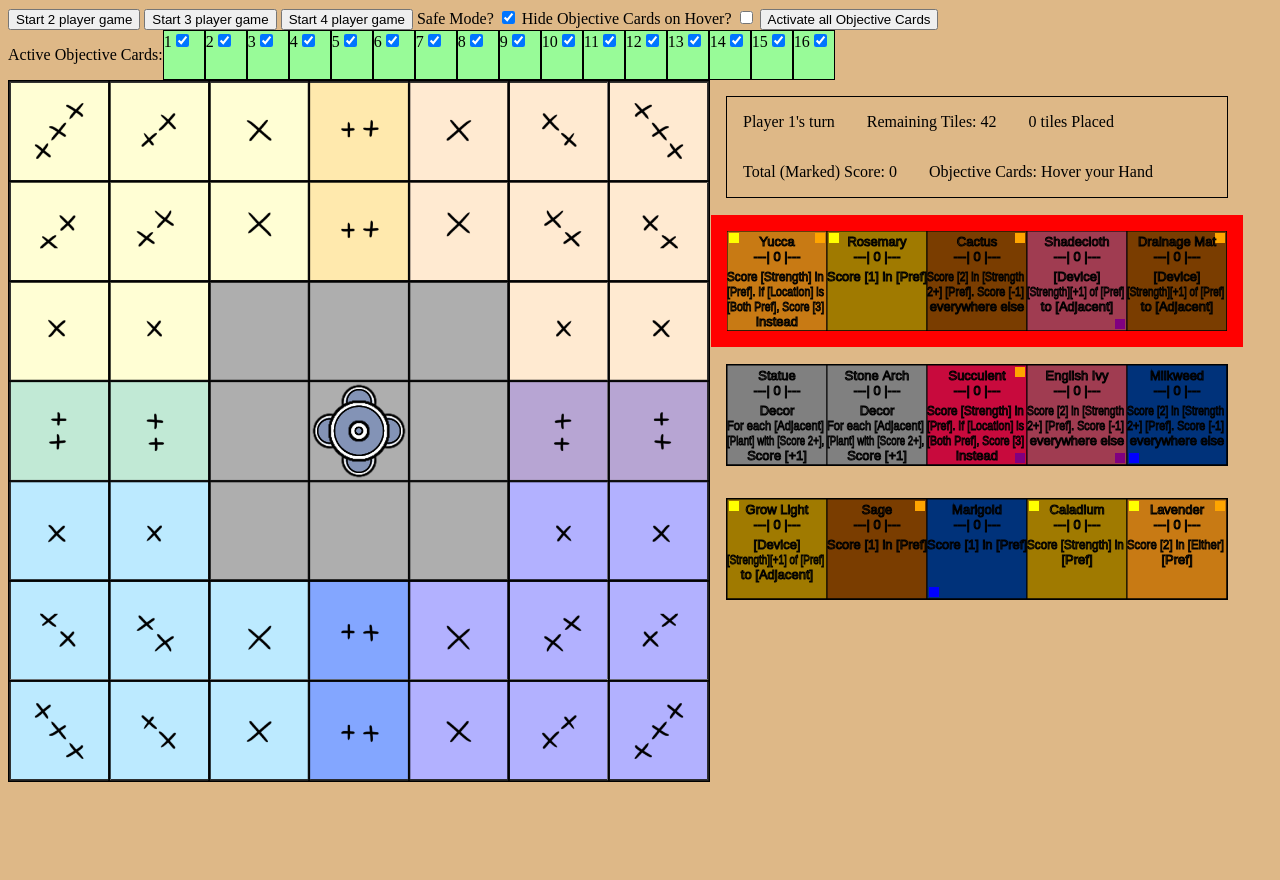
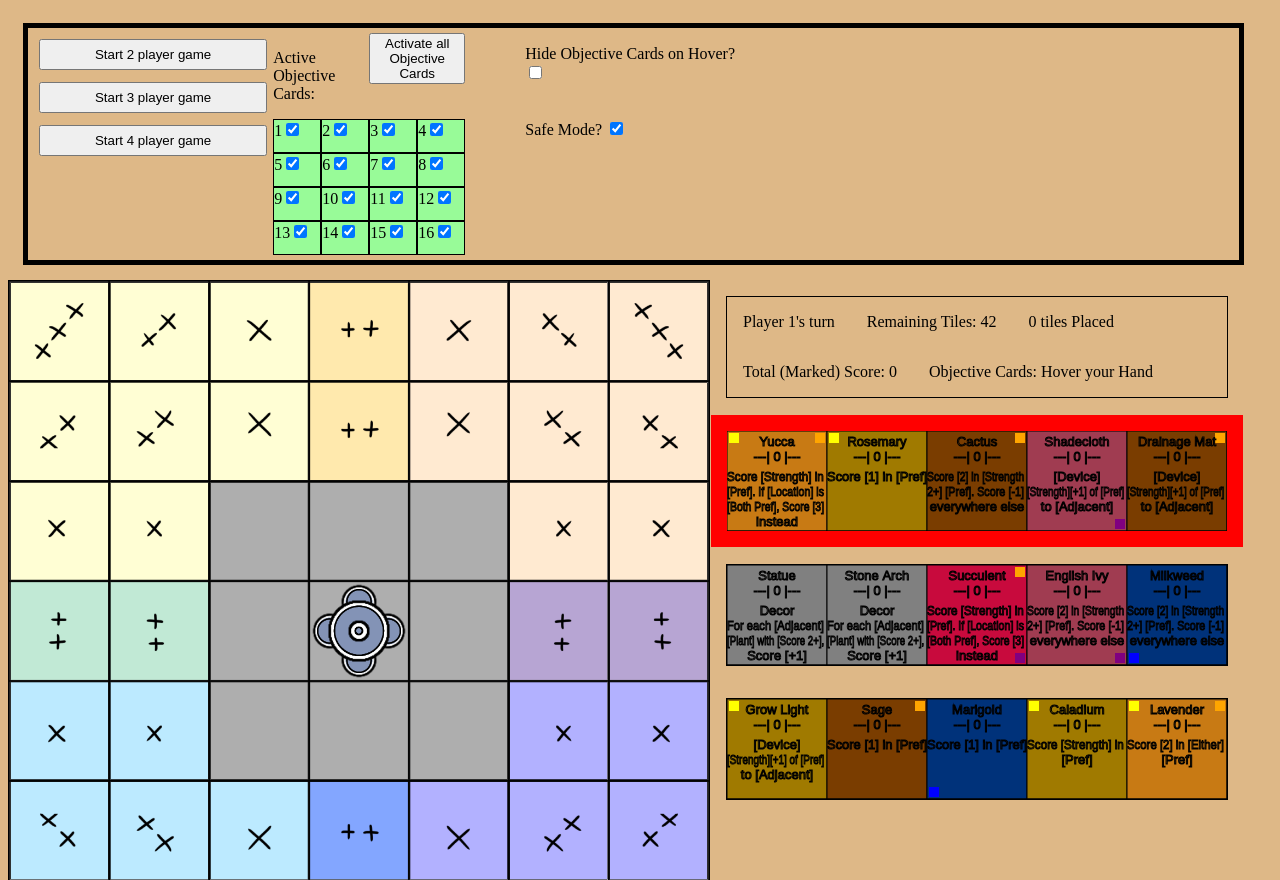
Before and after one commit to farandbeyond/GreenhouseBoardGame, a plain HTML site: page index.html in a window 1280 px wide. Shown: the top 880 px of the page. Before the commit the page ends 800 px from the top, so only its background shows below. Drawn offline with Linux system fonts and the light colour scheme.

Commit message:
updated the layout of the controls for the sim

```diff
--- a/RunGame.js
+++ b/RunGame.js
@@ -126,23 +126,24 @@ function makeObjectiveDictionary(){
         "(16) Have a tile placed in each corner"
     ];
     //find the html object that will hold toggles for the objective cards
-    var objectiveCardHolder = document.getElementById("objectiveCardHolder");
+    var objectiveCardHolder = document.getElementById("objective-cards");
     for(var i = 0; i < objectiveDict.length; i++){
         //for each objective, set it to be active
         //and create a toggle button element, that is toggled on by default
         var div = document.createElement("div");
-        div.id = "objective" + (i+1) + "Div";
-        div.title = (i+1) + ": " + objectiveDict[i];
+        div.id = `objective${i+1}Div`;
+        div.title = `${(i+1)}: ${objectiveDict[i]}`;
+        div.classList += "card-div";
 
         var toggle = document.createElement("input");
-        toggle.id = "objective" + (i+1) + "Toggle";
+        toggle.id = `objective${i+1}Toggle`;
         toggle.type = "checkbox";
         toggle.title = objectiveDict[i];
         toggle.checked = true;
         toggle.number = i;
 
         var title = document.createElement("label");
-        title.for = "objective" + (i+1) + "Toggle";
+        title.for = `objective{i+1}Toggle`;
         title.innerText = i + 1;
         title.title = objectiveDict[i];
 
--- a/index.html
+++ b/index.html
@@ -1,22 +1,36 @@
 <!DOCTYPE html>
     <header>
-        <button id="2Game">Start 2 player game</button>
-        <button id="3Game">Start 3 player game</button>
-        <button id="4Game">Start 4 player game</button>
-
-        <label for="safeModeCheck">Safe Mode?</label>
-        <input id="safeModeCheck" type="checkbox" checked>
-
-        <label for="hideObjectiveCards">Hide Objective Cards on Hover?</label>
-        <input id="hideObjectiveCards" type="checkbox">
-        <button id="resetObjectiveCards">Activate all Objective Cards</button>
-        <div id="objectiveCardHolder">
-            <p>Active Objective Cards:</p>
-        </div>
-
         <link rel="stylesheet" href="main.css">
     </header>
     <body>
+        <div id="control-box" class="control-box">
+            <div id="gameStart" class="control-group">
+                <button id="2Game">Start 2 player game</button>
+                <button id="3Game">Start 3 player game</button>
+                <button id="4Game">Start 4 player game</button>
+            </div>
+            <div class="control-group" id="objective-cards">
+                <div id="object-card-title" style="grid-column: span 2;">
+                    <p>Active Objective Cards:</p>
+                </div>
+                <div id="object-card-reset" style="grid-column: span 2">
+                    <button id="resetObjectiveCards">Activate all Objective Cards</button>
+                </div>
+            </div>
+            <div id="modal-controls" class="control-group">
+                <div>
+                    <label for="hideObjectiveCards">Hide Objective Cards on Hover?</label>
+                    <input id="hideObjectiveCards" type="checkbox">
+                </div>
+                <div>
+
+                </div>
+                <div>
+                    <label for="safeModeCheck">Safe Mode?</label>
+                    <input id="safeModeCheck" type="checkbox" checked>
+                </div>
+            </div>
+        </div>
         <main id="main">
             <canvas id="board" width="700" height="700"></canvas>
             <div id="gameState">
--- a/main.css
+++ b/main.css
@@ -24,16 +24,45 @@ body{
     margin: 1em;
 }
 
-#objectiveCardHolder{
-    display: flex;
-    /* justify-content: space-between; */
-    /* max-width: 50%; */
-    /* table-layout: fixed; */
-}
-#objectiveCardHolder div{
+#objective-cards .card-div{
     border: 1px solid black;
     background-color: palegreen;
     display: inline;
-    min-width: 2.5em;
+    /* min-width: 2.5em; */
+    min-height: 2em;
     /* float: right; */
 }
+
+.control-box{
+    display: inline-flex;
+    width: 95%;
+    margin: 15px;
+    padding: 5px;
+    border: 5px solid black;
+}
+.control-box .control-group{
+    /* display: block; */
+    width: 20%;
+    height: 100%;
+}
+#objective-cards{
+    display: grid;
+    grid-template-columns: 20% 20% 20% 20%;
+}
+
+#gameStart button{
+    width: 95%;
+    height: auto;
+    margin: 2.5%;
+    padding: 2.5%;
+}
+
+#modal-controls{
+    display: block;
+}
+#modal-controls div{
+    width: 95%;
+    height: auto;
+    margin: 2.5%;
+    padding: 2.5%;
+}
```
